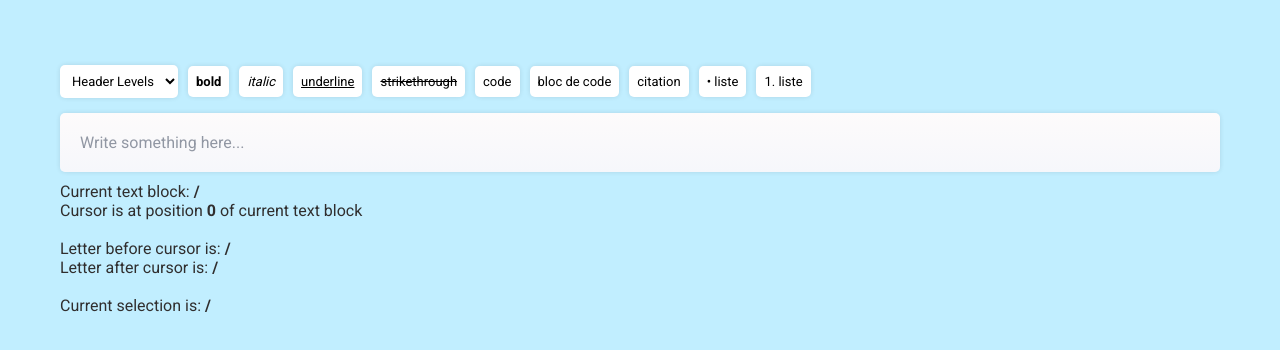
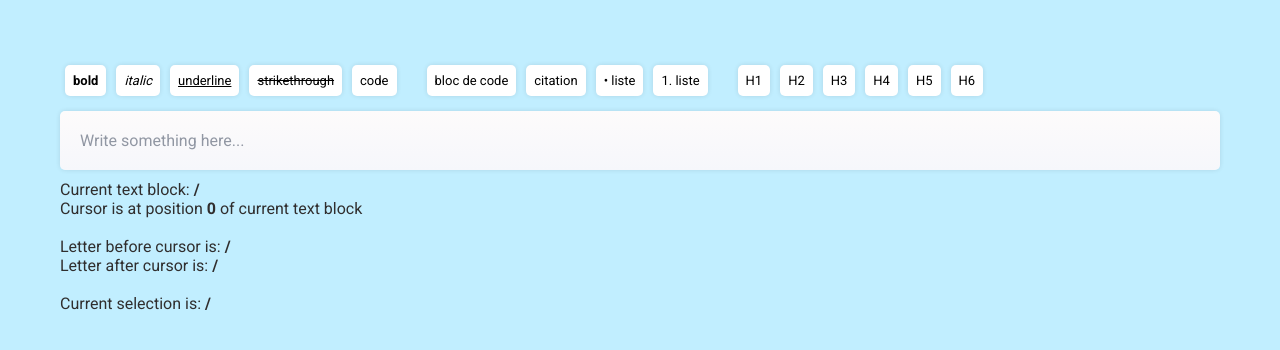
Before and after one commit to ArthurGoupil/draftjs-example, a React (Create React App) app: page / in a window 1280 px wide. Shown: the top 350 px of the page. Built offline with nearby package versions, Linux system fonts and the light colour scheme.

Commit message:
fix headings issue

```diff
--- a/src/App.css
+++ b/src/App.css
@@ -31,6 +31,11 @@
 .RichEditor-activeButton {
   background-color: darkslateblue;
   color: white;
+}
+
+.inline-controls-wrapper,
+.first-block-controls-wrapper {
+  margin-right: 20px;
 }
 
 button,
--- a/src/components/blockStyles/BlockStyleToolbar.js
+++ b/src/components/blockStyles/BlockStyleToolbar.js
@@ -4,12 +4,11 @@ import { RichUtils } from 'draft-js';
 
 import InlineStyleButton from './InlineStyleButton';
 import BlockStyleButton from './BlockStyleButton';
-import HeaderStyleDropdown from './HeaderStyleDropdown';
 
 const INLINE_TYPES = [
-  { label: 'bold', style: 'BOLD' },
-  { label: 'italic', style: 'ITALIC' },
-  { label: 'underline', style: 'UNDERLINE' },
+  { label: 'bold', style: 'BOLD', tooltip: 'cmd + B' },
+  { label: 'italic', style: 'ITALIC', tooltip: 'cmd + I' },
+  { label: 'underline', style: 'UNDERLINE', tooltip: 'cmd + U' },
   { label: 'strikethrough', style: 'STRIKETHROUGH' },
   { label: 'code', style: 'CODE' },
 ];
@@ -22,12 +21,12 @@ const BLOCK_TYPES = [
 ];
 
 const HEADER_TYPES = [
-  { label: 'H1', style: 'header-one' },
-  { label: 'H2', style: 'header-two' },
-  { label: 'H3', style: 'header-three' },
-  { label: 'H4', style: 'header-four' },
-  { label: 'H5', style: 'header-five' },
-  { label: 'H6', style: 'header-six' },
+  { label: 'H1', block: 'header-one' },
+  { label: 'H2', block: 'header-two' },
+  { label: 'H3', block: 'header-three' },
+  { label: 'H4', block: 'header-four' },
+  { label: 'H5', block: 'header-five' },
+  { label: 'H6', block: 'header-six' },
 ];
 
 export const getBlockStyle = (block) => {
@@ -67,11 +66,7 @@ const BlockStyleToolbar = ({ editorState, handleEditorChange }) => {
   return (
     <div>
       <span className='richEditor-controls'>
-        <HeaderStyleDropdown
-          headerOptions={HEADER_TYPES}
-          active={blockType}
-          onToggle={toggleBlockType}
-        />
+        <span className='inline-controls-wrapper'>
           {INLINE_TYPES.map((type) => {
             return (
               <InlineStyleButton
@@ -80,10 +75,25 @@ const BlockStyleToolbar = ({ editorState, handleEditorChange }) => {
                 onToggle={toggleInlineStyle}
                 style={type.style}
                 key={type.label}
+                tooltip={type.tooltip}
               />
             );
           })}
+        </span>
+        <span className='first-block-controls-wrapper'>
           {BLOCK_TYPES.map((type) => {
+            return (
+              <BlockStyleButton
+                active={type.block === blockType}
+                label={type.label}
+                onToggle={toggleBlockType}
+                block={type.block}
+                key={type.label}
+              />
+            );
+          })}
+        </span>
+        {HEADER_TYPES.map((type) => {
           return (
             <BlockStyleButton
               active={type.block === blockType}
--- a/src/components/blockStyles/HeaderStyleDropdown.js
+++ /dev/null
@@ -1,23 +0,0 @@
-import React from 'react';
-
-const HeaderStyleDropdown = ({ headerOptions, active, onToggle }) => {
-  const localOnToggle = (event) => {
-    const value = event.target.value;
-    onToggle(value);
-  };
-
-  return (
-    <select value={active} onChange={localOnToggle}>
-      <option value=''>Header Levels</option>
-      {headerOptions.map((heading) => {
-        return (
-          <option key={heading.label} value={heading.style}>
-            {heading.label}
-          </option>
-        );
-      })}
-    </select>
-  );
-};
-
-export default HeaderStyleDropdown;
--- a/src/components/blockStyles/InlineStyleButton.js
+++ b/src/components/blockStyles/InlineStyleButton.js
@@ -15,9 +15,10 @@ const getStyledLabel = (label) => {
   }
 };
 
-const InlineStyleButton = ({ active, label, onToggle, style }) => {
+const InlineStyleButton = ({ active, label, onToggle, style, tooltip }) => {
   return (
     <button
+      title={tooltip}
       data-style={style}
       className={`${active && ' RichEditor-activeButton'}`}
       onMouseDown={onToggle}
```
Lines whose indentation alone changed are shown as unchanged.
